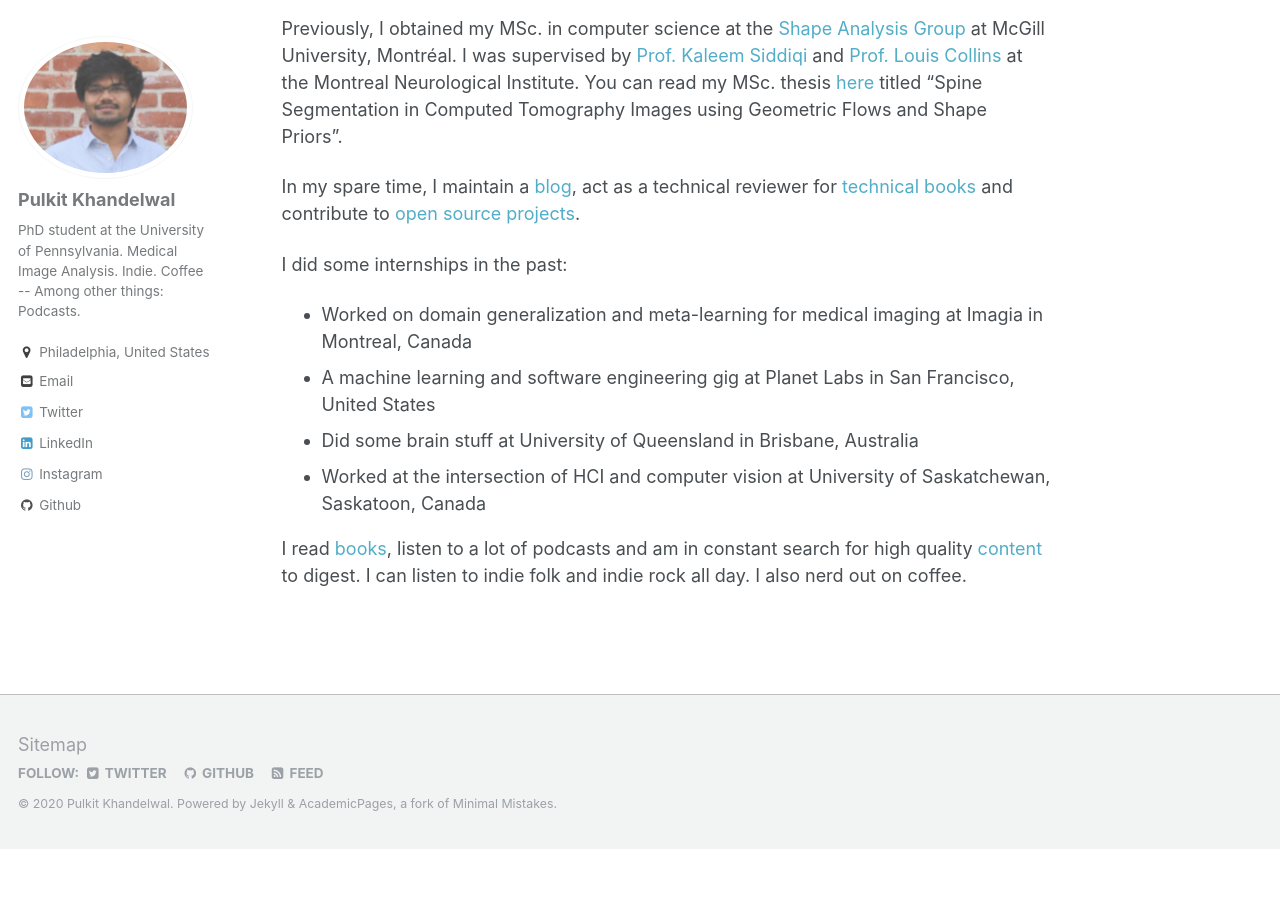
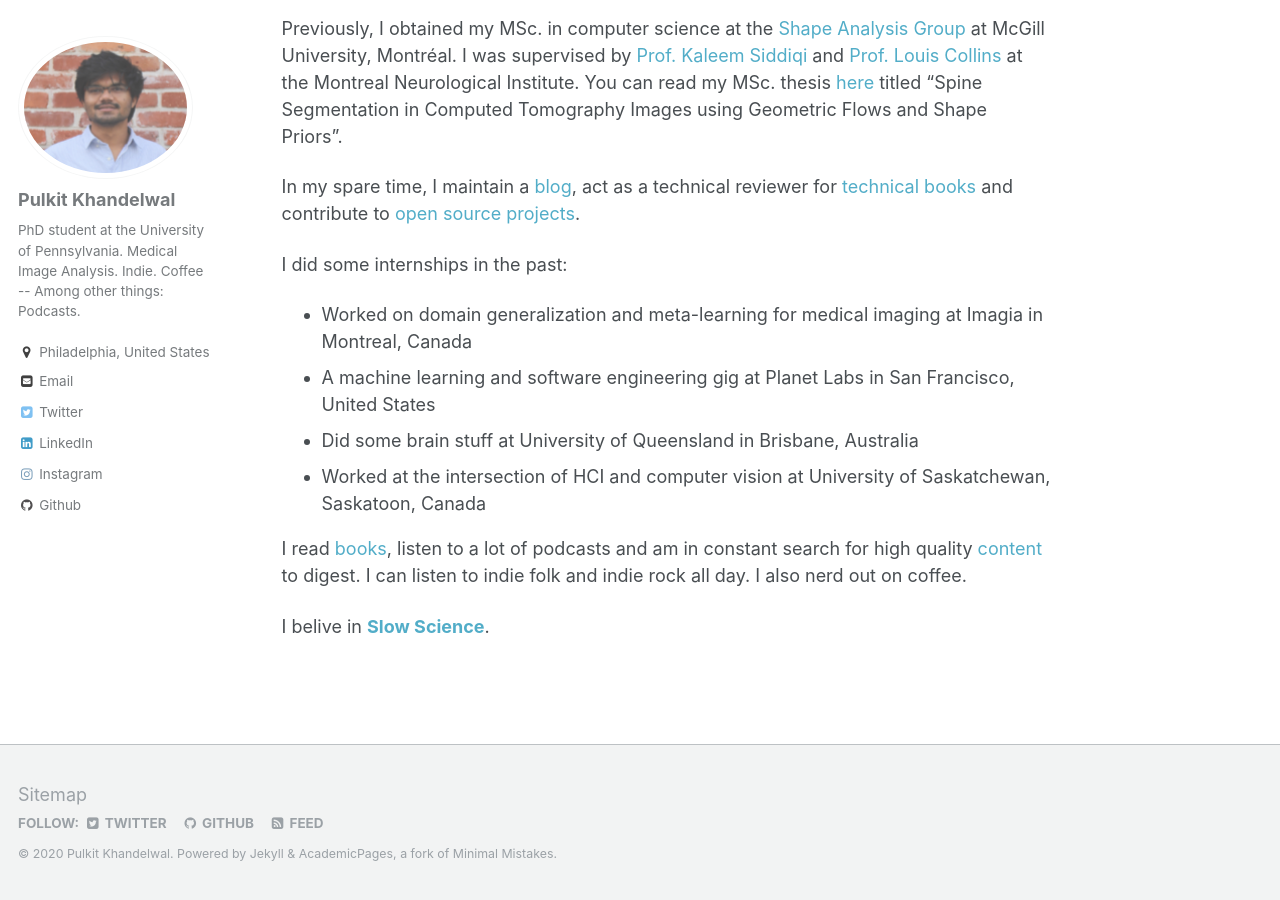
Before and after one commit to Pulkit-Khandelwal/pulkit-khandelwal.github.io, a Jekyll site: the page built from _pages/about.md, in a window 1280 px wide and 900 px high, scrolled down 507 px. Built offline with Jekyll 4.4.1, drawn with Linux system fonts in a browser that asks for light colours; before the commit the page ends 1356 px from its top, so only the background shows below that.

Commit message:
Update about.md

```diff
--- a/_pages/about.md
+++ b/_pages/about.md
@@ -29,3 +29,5 @@ I did some internships in the past:
 
 
 I read [books](https://pulkit-khandelwal.github.io/reading-list/), listen to a lot of podcasts and am in constant search for high quality [content](https://pulkit-khandelwal.github.io/websites/) to digest. I can listen to indie folk and indie rock all day. I also nerd out on coffee.
+
+I belive in [**Slow Science**](http://slow-science.org/).
```
